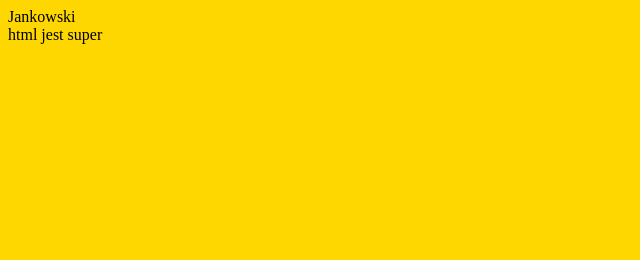
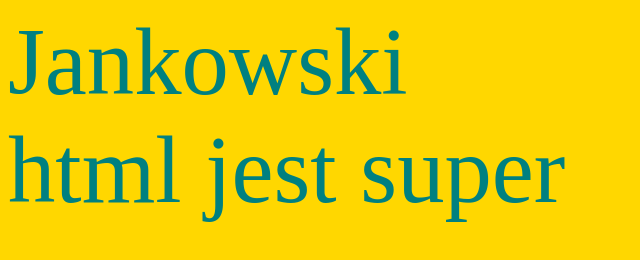
Before and after one commit to pawel2992/html-, a plain HTML site: page Jankowski_zad5_4.html in a window 1280 px wide. Shown: the whole page, without its empty margins (0-640 px from the left). Drawn offline with Linux system fonts and the light colour scheme.

Commit message:
Update Jankowski_zad5_4.html

```diff
--- a/Jankowski_zad5_4.html
+++ b/Jankowski_zad5_4.html
@@ -4,7 +4,7 @@
 <meta http-equiv="Content-Type" content="text/html; charset=utf-8">
 <!-- importowany -->
  <style>
- @import url("iwin_z5_1.css ");
+ @import url("Jankowski_zad5_1.css ");
  </style>
 </head>
 <body bgcolor="gold">
```
